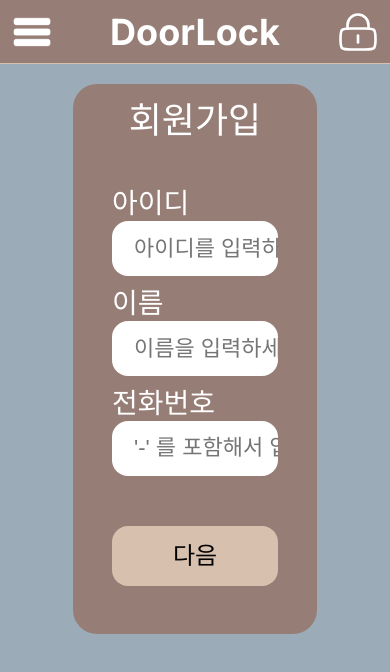
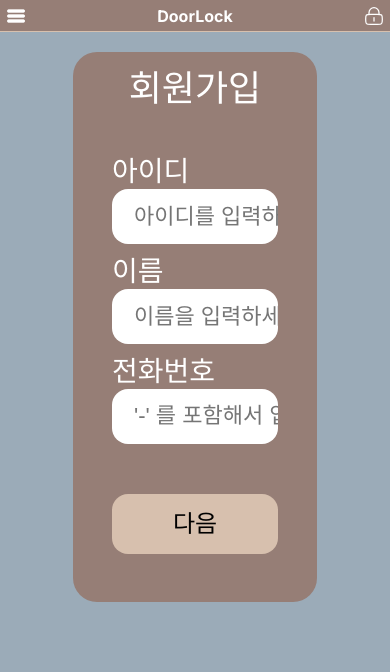
Before and after one commit to jwonp/dr-browser, a Next.js app: page /register in a window 390 px wide. Shown: the top 672 px of the page. Built offline with nearby package versions, Linux system fonts and the light colour scheme.

Commit message:
update mobile scss

```diff
--- a/src/components/Header/Header.module.scss
+++ b/src/components/Header/Header.module.scss
@@ -55,6 +55,11 @@
     width: Header.$buttonImageWidth-tablet;
     height: Header.$buttonImageWidth-tablet;
   }
+  .name {
+    font-size: 16px;
+    color: white;
+    line-height: Header.$buttonImageWidth-tablet;
+  }
   .logo {
     line-height: Header.$headerHeight-tablet;
     font-size: Header.$logo-font-size-tablet;
@@ -63,4 +68,29 @@
 
 /* 모바일 */
 @media all and (max-width: global.$media-max-width-mobile) {
+  .container {
+    grid-template-columns: Header.$buttonCardWidth-mobile 1fr Header.$buttonCardWidth-mobile;
+    height: Header.$headerHeight-mobile;
+  }
+
+  .buttonCard {
+    width: Header.$buttonCardWidth-mobile;
+    height: Header.$headerHeight-mobile;
+    padding: calc(
+      (Header.$buttonCardWidth-mobile - Header.$buttonImageWidth-mobile) / 2
+    );
+  }
+  .buttonImage {
+    width: Header.$buttonImageWidth-mobile;
+    height: Header.$buttonImageWidth-mobile;
+  }
+  .name {
+    font-size: 14px;
+    color: white;
+    line-height: Header.$buttonImageWidth-mobile;
+  }
+  .logo {
+    line-height: Header.$headerHeight-mobile;
+    font-size: Header.$logo-font-size-mobile;
+  }
 }
```
